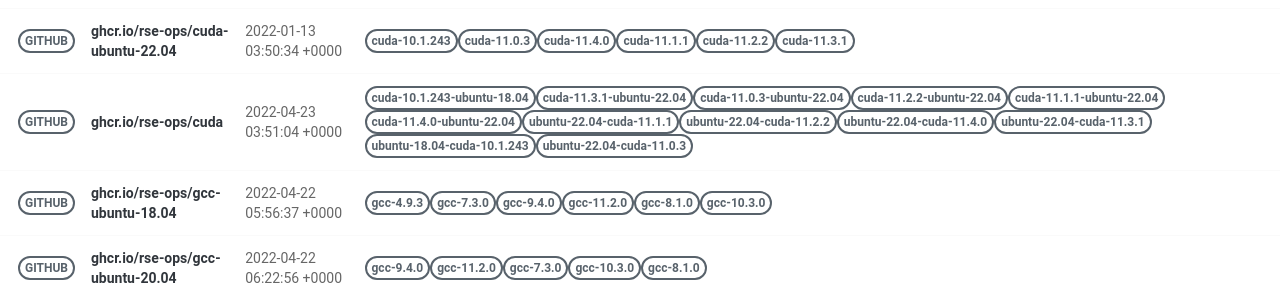
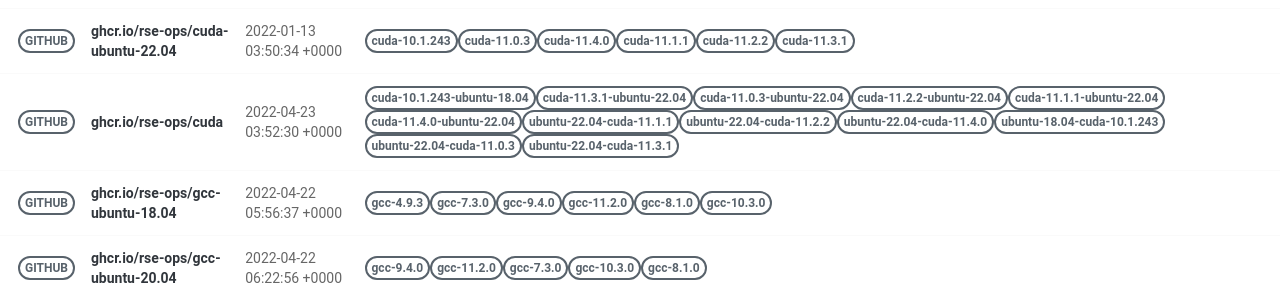
Before and after one commit to rse-ops/docker-images, a Jekyll site: the page built from pages/index.md, in a window 1280 px wide. Shown: the part 421-721 px from the top of the page. Built offline with Jekyll 4.4.1, drawn with Linux system fonts in a browser that asks for light colours; nearby versions of some CDN libraries.

Commit message:
Automated push to update library 2022-04-23

```diff
--- a/_library/ghcr.io-rse-ops-cuda.md
+++ b/_library/ghcr.io-rse-ops-cuda.md
@@ -1,7 +1,7 @@
 ---
 layout: container
 name: ghcr.io/rse-ops/cuda
-updated_at: 2022-04-23 03:51:04.495937
+updated_at: 2022-04-23 03:52:30.721179
 
 
 container_url: https://github.com/orgs/rse-ops/packages/container/package/cuda
@@ -33,14 +33,14 @@ versions:
  - tag: ubuntu-22.04-cuda-11.4.0
    dockerfile: https://github.com/rse-ops/docker-images/blob/main/ubuntu/cuda/Dockerfile
    manifest: https://crane.ggcr.dev/manifest/ghcr.io/rse-ops/cuda:ubuntu-22.04-cuda-11.4.0
- - tag: ubuntu-22.04-cuda-11.3.1
-   dockerfile: https://github.com/rse-ops/docker-images/blob/main/ubuntu/cuda/Dockerfile
-   manifest: https://crane.ggcr.dev/manifest/ghcr.io/rse-ops/cuda:ubuntu-22.04-cuda-11.3.1
  - tag: ubuntu-18.04-cuda-10.1.243
    dockerfile: https://github.com/rse-ops/docker-images/blob/main/ubuntu/cuda/Dockerfile
    manifest: https://crane.ggcr.dev/manifest/ghcr.io/rse-ops/cuda:ubuntu-18.04-cuda-10.1.243
  - tag: ubuntu-22.04-cuda-11.0.3
    dockerfile: https://github.com/rse-ops/docker-images/blob/main/ubuntu/cuda/Dockerfile
    manifest: https://crane.ggcr.dev/manifest/ghcr.io/rse-ops/cuda:ubuntu-22.04-cuda-11.0.3
+ - tag: ubuntu-22.04-cuda-11.3.1
+   dockerfile: https://github.com/rse-ops/docker-images/blob/main/ubuntu/cuda/Dockerfile
+   manifest: https://crane.ggcr.dev/manifest/ghcr.io/rse-ops/cuda:ubuntu-22.04-cuda-11.3.1
 
 ---
```
